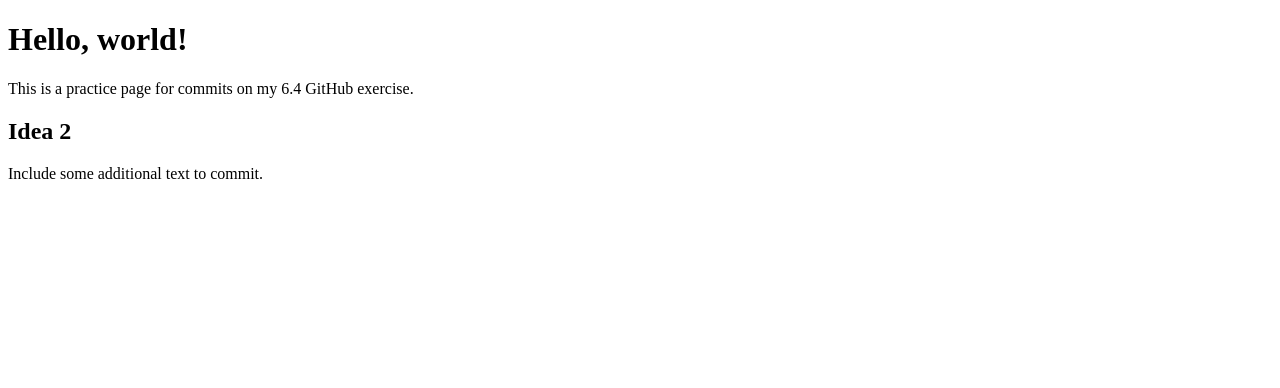
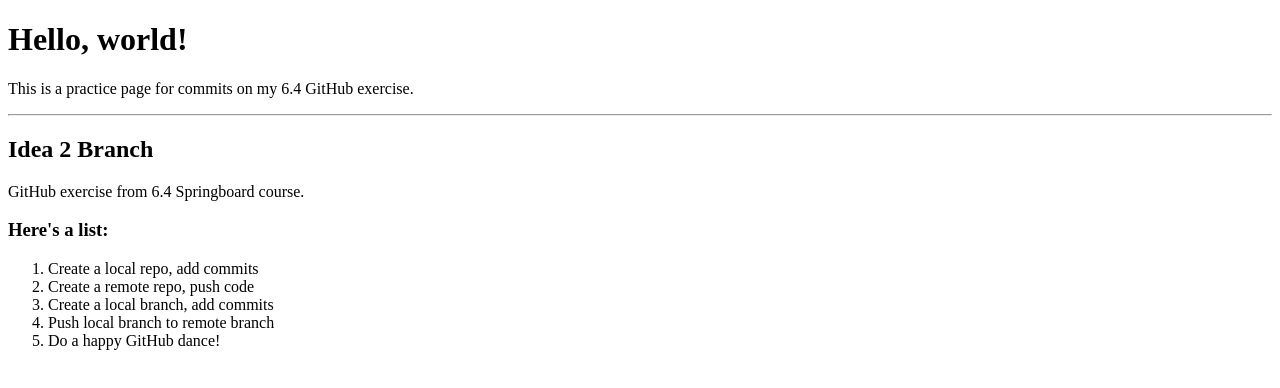
Before and after one commit to mixtape85/6.4_GitHubExercise, a plain HTML site: page index.html in a window 1280 px wide. Drawn offline with Linux system fonts and the light colour scheme.

Commit message:
add ordered list to end of index.html page

```diff
--- a/index.html
+++ b/index.html
@@ -9,7 +9,16 @@
 <body>
     <h1>Hello, world!</h1>
         <p>This is a practice page for commits on my 6.4 GitHub exercise.</p>
-    <h2>Idea 2</h2>
-        <p>Include some additional text to commit.</p>
+    <hr>
+    <h2>Idea 2 Branch</h2>
+        <p>GitHub exercise from 6.4 Springboard course.</p>
+    <h3>Here's a list:</h3>
+        <ol>
+            <li>Create a local repo, add commits</li>
+            <li>Create a remote repo, push code</li>
+            <li>Create a local branch, add commits</li>
+            <li>Push local branch to remote branch</li>
+            <li>Do a happy GitHub dance!</li>
+        </ol>
 </body>
 </html>
```
